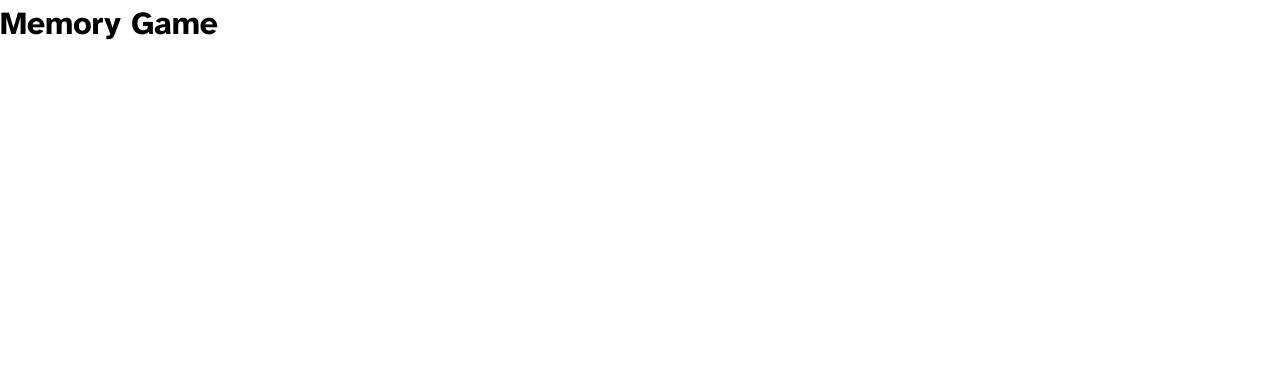
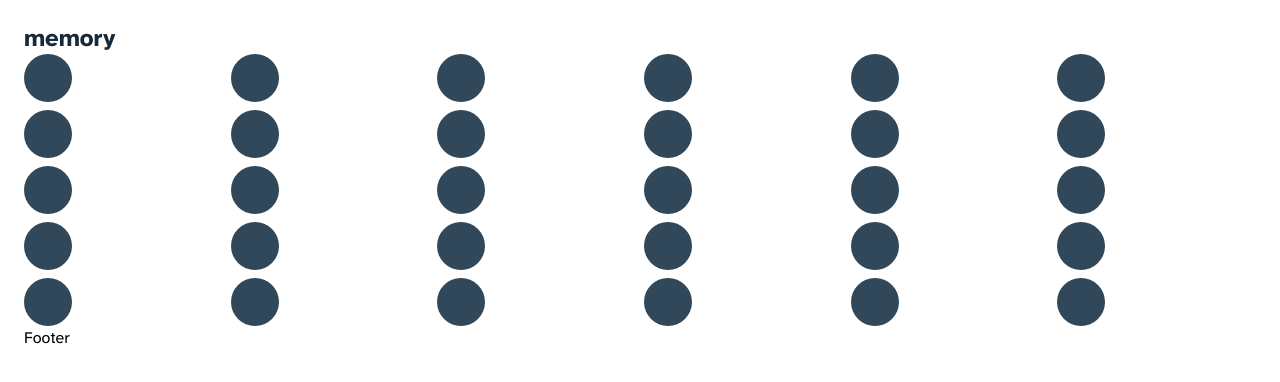
Before and after one commit to MrDemirtas/memory-game, a React (Vite) app: page / in a window 1280 px wide. Shown: the top 382 px of the page. Built offline with nearby package versions, Linux system fonts and the light colour scheme.

Commit message:
sayı eşleştirme tamamlandı

```diff
--- a/src/App.css
+++ b/src/App.css
@@ -1,5 +1,62 @@
-@import url('https://fonts.googleapis.com/css2?family=Atkinson+Hyperlegible:ital,wght@0,400;0,700;1,400;1,700&family=Nunito+Sans:ital,opsz,wght@0,6..12,200..1000;1,6..12,200..1000&family=Red+Hat+Text:ital,wght@0,300..700;1,300..700&display=swap');
+@import url("https://fonts.googleapis.com/css2?family=Atkinson+Hyperlegible:ital,wght@0,400;0,700;1,400;1,700&family=Nunito+Sans:ital,opsz,wght@0,6..12,200..1000;1,6..12,200..1000&family=Red+Hat+Text:ital,wght@0,300..700;1,300..700&display=swap");
 
 body {
   font-family: "Atkinson Hyperlegible", system-ui;
+  padding: 24px;
 }
+
+header {
+  h1 {
+    font-size: 24px;
+    line-height: 29.76px;
+    color: #152938;
+  }
+}
+
+.numbers-container {
+  display: grid;
+  grid-template-columns: repeat(6, 1fr);
+  gap: 8px;
+
+  .number {
+    background-color: #304859;
+    border-radius: 50%;
+    padding: 16px;
+    width: 48px;
+    height: 48px;
+    display: flex;
+    align-items: center;
+    justify-content: center;
+    cursor: pointer;
+    border: none;
+    span {
+      font-size: 24px;
+      font-weight: 700;
+      line-height: 29.76px;
+      color: #FCFCFC;
+    }
+  }
+
+  .number.active {
+    background-color: #FDA214;
+  }
+
+  .number.passive {
+    background-color: #BCCED9;
+  }
+}
+
+.game-over {
+  position: absolute;
+  top: 0;
+  left: 0;
+  width: 100%;
+  height: 100%;
+  background-color: rgba(0, 0, 0, 0.5);
+  display: flex;
+  align-items: center;
+  justify-content: center;
+  font-size: 24px;
+  font-weight: 700;
+  color: #FCFCFC;
+}
--- a/src/App.jsx
+++ b/src/App.jsx
@@ -1,11 +1,15 @@
 import Header from "./components/header";
+import Numbers from "./components/numbers";
+import Footer from "./components/footer";
 
 function App() {
   return (
     <>
       <Header />
+      <Numbers />
+      <Footer />
     </>
   );
 }
 
-export default App
+export default App;
--- /dev/null
+++ b/src/components/footer.jsx
@@ -0,0 +1,5 @@
+function Footer() {
+  return <div className="footer">Footer</div>;
+}
+
+export default Footer;
--- a/src/components/header.jsx
+++ b/src/components/header.jsx
@@ -1,7 +1,7 @@
 function Header() {
   return (
     <header>
-      <h1>Memory Game</h1>
+      <h1>memory</h1>
     </header>
   );
 }
--- /dev/null
+++ b/src/components/numbers.jsx
@@ -0,0 +1,59 @@
+import { useState } from "react";
+import { numbers } from "../nums";
+
+const randomNumbers = numbers.sort(() => Math.random() - 0.5);
+
+function Numbers() {
+  const [numberData, setNumberData] = useState(randomNumbers);
+  const [selectedNumbers, setSelectedNumbers] = useState([]);
+  const [buttonDisabled, setButtonDisabled] = useState(false);
+  const [isGameOver, setIsGameOver] = useState(false);
+
+  if (numberData.every((x) => x.isFound === true)) {
+    setIsGameOver(true);
+  }
+
+  if (selectedNumbers.length === 2) {
+    setButtonDisabled(true);
+    if (selectedNumbers[0].num === selectedNumbers[1].num) {
+      setTimeout(() => {
+        numberData.find((x) => x.id === selectedNumbers[0].id).isFound = true;
+        numberData.find((x) => x.id === selectedNumbers[1].id).isFound = true;
+        setNumberData([...numberData]);
+        setButtonDisabled(false);
+      }, 1500);
+    } else {
+      setTimeout(() => {
+        numberData.find((x) => x.id === selectedNumbers[0].id).isShow = false;
+        numberData.find((x) => x.id === selectedNumbers[1].id).isShow = false;
+        setNumberData([...numberData]);
+        setButtonDisabled(false);
+      }, 1500);
+    }
+    setSelectedNumbers([]);
+  }
+
+  function handleClick(id, num) {
+    numberData.find((x) => x.id === id).isShow = true;
+    setNumberData([...numberData]);
+    setSelectedNumbers([...selectedNumbers, { id: id, num: num }]);
+  }
+
+  return (
+    <div className="numbers-container">
+      {numberData.map((number) => {
+        return <Number key={number.id} id={number.id} num={number.num} isShow={number.isShow} isFound={number.isFound} handleClick={handleClick} buttonDisabled={buttonDisabled} />;
+      })}
+    </div>
+  );
+}
+
+function Number({ id, num, isShow, isFound, handleClick, buttonDisabled }) {
+  return (
+    <button className={"number" + (isFound ? " passive" : isShow ? " active" : "")} disabled={isFound || isShow || buttonDisabled} onClick={() => handleClick(id, num)}>
+      <span>{isShow || isFound ? num : ""}</span>
+    </button>
+  );
+}
+
+export default Numbers;
--- /dev/null
+++ b/src/nums.js
@@ -0,0 +1,182 @@
+export const numbers = [
+  {
+    id: crypto.randomUUID(),
+    num: 1,
+    isShow: false,
+    isFound: false,
+  },
+  {
+    id: crypto.randomUUID(),
+    num: 2,
+    isShow: false,
+    isFound: false,
+  },
+  {
+    id: crypto.randomUUID(),
+    num: 3,
+    isShow: false,
+    isFound: false,
+  },
+  {
+    id: crypto.randomUUID(),
+    num: 4,
+    isShow: false,
+    isFound: false,
+  },
+  {
+    id: crypto.randomUUID(),
+    num: 5,
+    isShow: false,
+    isFound: false,
+  },
+  {
+    id: crypto.randomUUID(),
+    num: 6,
+    isShow: false,
+    isFound: false,
+  },
+  {
+    id: crypto.randomUUID(),
+    num: 7,
+    isShow: false,
+    isFound: false,
+  },
+  {
+    id: crypto.randomUUID(),
+    num: 8,
+    isShow: false,
+    isFound: false,
+  },
+  {
+    id: crypto.randomUUID(),
+    num: 9,
+    isShow: false,
+    isFound: false,
+  },
+  {
+    id: crypto.randomUUID(),
+    num: 10,
+    isShow: false,
+    isFound: false,
+  },
+  {
+    id: crypto.randomUUID(),
+    num: 11,
+    isShow: false,
+    isFound: false,
+  },
+  {
+    id: crypto.randomUUID(),
+    num: 12,
+    isShow: false,
+    isFound: false,
+  },
+  {
+    id: crypto.randomUUID(),
+    num: 13,
+    isShow: false,
+    isFound: false,
+  },
+  {
+    id: crypto.randomUUID(),
+    num: 14,
+    isShow: false,
+    isFound: false,
+  },
+  {
+    id: crypto.randomUUID(),
+    num: 15,
+    isShow: false,
+    isFound: false,
+  },
+  {
+    id: crypto.randomUUID(),
+    num: 1,
+    isShow: false,
+    isFound: false,
+  },
+  {
+    id: crypto.randomUUID(),
+    num: 2,
+    isShow: false,
+    isFound: false,
+  },
+  {
+    id: crypto.randomUUID(),
+    num: 3,
+    isShow: false,
+    isFound: false,
+  },
+  {
+    id: crypto.randomUUID(),
+    num: 4,
+    isShow: false,
+    isFound: false,
+  },
+  {
+    id: crypto.randomUUID(),
+    num: 5,
+    isShow: false,
+    isFound: false,
+  },
+  {
+    id: crypto.randomUUID(),
+    num: 6,
+    isShow: false,
+    isFound: false,
+  },
+  {
+    id: crypto.randomUUID(),
+    num: 7,
+    isShow: false,
+    isFound: false,
+  },
+  {
+    id: crypto.randomUUID(),
+    num: 8,
+    isShow: false,
+    isFound: false,
+  },
+  {
+    id: crypto.randomUUID(),
+    num: 9,
+    isShow: false,
+    isFound: false,
+  },
+  {
+    id: crypto.randomUUID(),
+    num: 10,
+    isShow: false,
+    isFound: false,
+  },
+  {
+    id: crypto.randomUUID(),
+    num: 11,
+    isShow: false,
+    isFound: false,
+  },
+  {
+    id: crypto.randomUUID(),
+    num: 12,
+    isShow: false,
+    isFound: false,
+  },
+  {
+    id: crypto.randomUUID(),
+    num: 13,
+    isShow: false,
+    isFound: false,
+  },
+  {
+    id: crypto.randomUUID(),
+    num: 14,
+    isShow: false,
+    isFound: false,
+  },
+  {
+    id: crypto.randomUUID(),
+    num: 15,
+    isShow: false,
+    isFound: false,
+  },
+];
```
